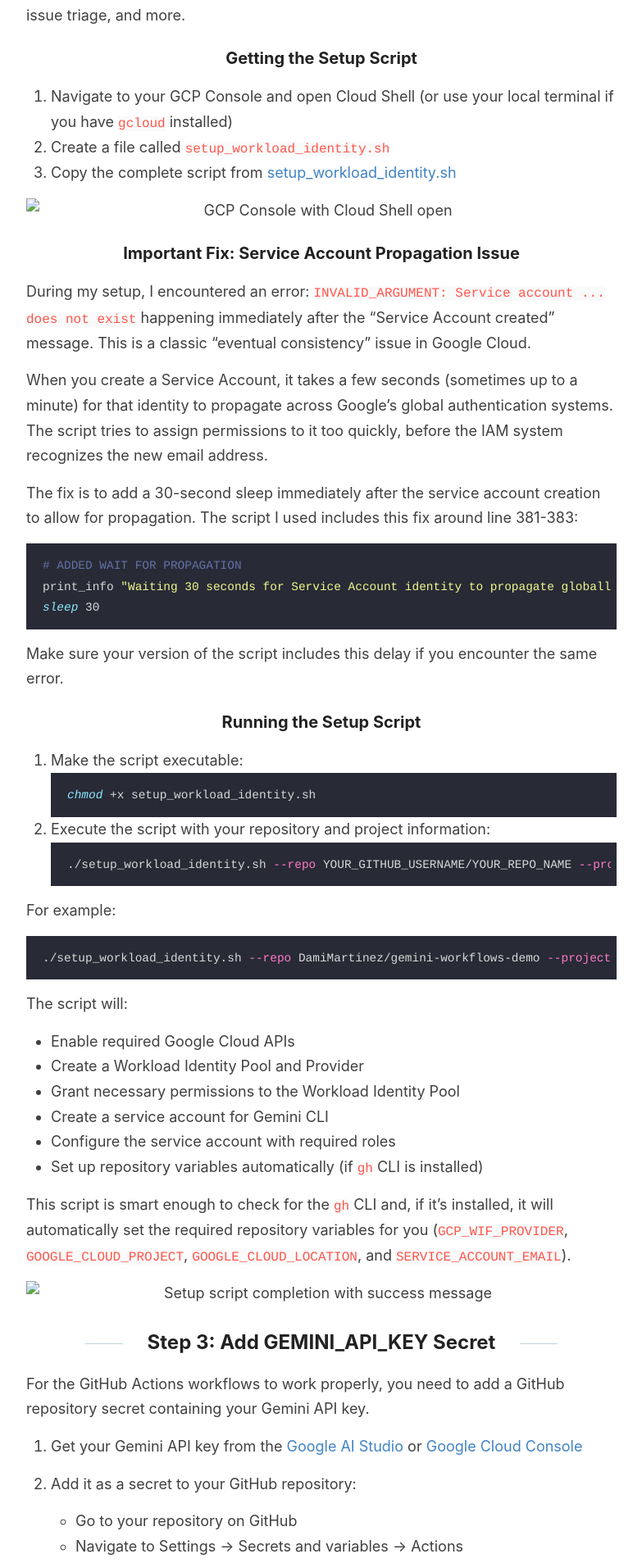
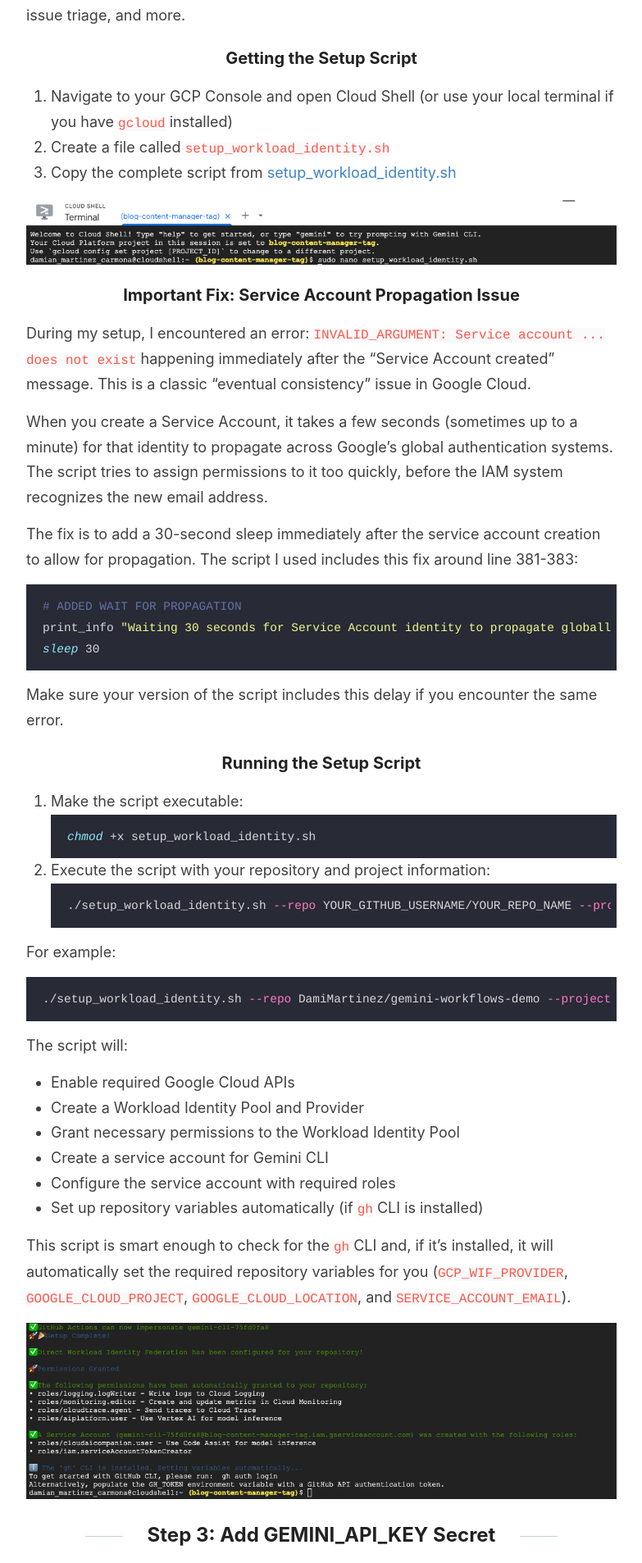
Before and after one commit to DamiMartinez/damimartinez.github.io, a Jekyll site: the page built from _posts/2025-11-15-supercharge-github-workflow-with-gemini-cli.md, in a window 1280 px wide. Shown: the part 1937-3844 px from the top of the page at 82% size, without its empty margins (248-1031 px from the left). Built offline with Jekyll 4.4.1, drawn with Linux system fonts in a browser that asks for light colours.

Commit message:
Fixing issue with image links

````diff
--- a/_posts/2025-11-15-supercharge-github-workflow-with-gemini-cli.md
+++ b/_posts/2025-11-15-supercharge-github-workflow-with-gemini-cli.md
@@ -48,7 +48,7 @@ The setup script is available in the [google-github-actions/run-gemini-cli](http
 2. Create a file called `setup_workload_identity.sh`
 3. Copy the complete script from [setup_workload_identity.sh](https://github.com/google-github-actions/run-gemini-cli/blob/main/scripts/setup_workload_identity.sh)
 
-![GCP Console with Cloud Shell open](images/gcp_cloud_shell.png)
+![GCP Console with Cloud Shell open](/images/gcp_cloud_shell.png)
 
 ### Important Fix: Service Account Propagation Issue
 
@@ -93,7 +93,7 @@ The script will:
 
 This script is smart enough to check for the `gh` CLI and, if it's installed, it will automatically set the required repository variables for you (`GCP_WIF_PROVIDER`, `GOOGLE_CLOUD_PROJECT`, `GOOGLE_CLOUD_LOCATION`, and `SERVICE_ACCOUNT_EMAIL`).
 
-![Setup script completion with success message](images/setup_script_complete.png)
+![Setup script completion with success message](/images/setup_script_complete.png)
 
 ## Step 3: Add GEMINI_API_KEY Secret
 
@@ -109,7 +109,7 @@ For the GitHub Actions workflows to work properly, you need to add a GitHub repo
    *   Value: Your Gemini API key
    *   Click "Add secret"
 
-![GitHub repository secrets page with GEMINI_API_KEY](images/github_secret.png)
+![GitHub repository secrets page with GEMINI_API_KEY](/images/github_secret.png)
 
 Alternatively, if you have the `gh` CLI installed and authenticated, you can add it from the command line:
 
@@ -165,7 +165,7 @@ gemini extensions install https://github.com/gemini-cli-extensions/jules --auto-
 2. Inside the interface, grant Jules permissions to access your repository
 3. This step is crucial for Jules to be able to interact with your GitHub repos
 
-![Jules web interface for authorization](images/jules_authorization.png)
+![Jules web interface for authorization](/images/jules_authorization.png)
 
 ## Step 7: Clone Your Repository Locally
 
@@ -187,7 +187,7 @@ gemini
 
 2. Type `/jules` to start Jules and complete the login step on screen. Once logged in, you're ready to use Jules!
 
-![Gemini CLI with Jules started](images/jules_cli_started.png)
+![Gemini CLI with Jules started](/images/jules_cli_started.png)
 
 ## Step 9: Create and Fix an Issue
 
@@ -195,7 +195,7 @@ Let's demonstrate the power of this setup by having Jules fix an issue:
 
 1. Create an issue in your repository. For example, I created an issue claiming that the README is outdated and needs review to include the latest changes.
 
-![GitHub issue created](images/github_issue.png)
+![GitHub issue created](/images/github_issue.png)
 
 2. In the Gemini CLI with Jules, ask it to pick up the issue:
 ```
@@ -206,9 +206,9 @@ Let's demonstrate the power of this setup by having Jules fix an issue:
    *   Follow the link it provides to track progress in the Jules web interface
    *   Use `/jules status` in the CLI to check the status of the task
 
-![Jules CLI output showing task started](images/jules_task_started.png)
+![Jules CLI output showing task started](/images/jules_task_started.png)
 
-![Jules web interface showing task progress](images/jules_web_interface.png)
+![Jules web interface showing task progress](/images/jules_web_interface.png)
 
 4. When the task is finished, Jules will ask what you want to do next. You can:
    *   Ask it to create a PR
@@ -218,9 +218,9 @@ Let's demonstrate the power of this setup by having Jules fix an issue:
 
 5. Once the PR is created, it will trigger any GitHub Actions workflows you have configured (including security analysis)
 
-![PR created by Jules](images/pr_created.png)
+![PR created by Jules](/images/pr_created.png)
 
-![GitHub Actions workflows running](images/github_actions_running.png)
+![GitHub Actions workflows running](/images/github_actions_running.png)
 
 6. Finally, when the PR is ready to merge, you can:
    *   Merge it manually and close the issue
@@ -237,7 +237,7 @@ The [google-github-actions/run-gemini-cli](https://github.com/google-github-acti
 
 3. **Jules Agent PR Generator** - Automates PR generation from issues. See the workflow at [jules-agent.yml](https://github.com/DamiMartinez/gemini-workflows-demo/blob/main/.github/workflows/jules-agent.yml)
 
-![GitHub Actions workflows in repository](images/workflows_list.png)
+![GitHub Actions workflows in repository](/images/workflows_list.png)
 
 You can find more workflows and detailed documentation about what they do and how to use them in the [google-github-actions/run-gemini-cli](https://github.com/google-github-actions/run-gemini-cli) repository.
 
````
